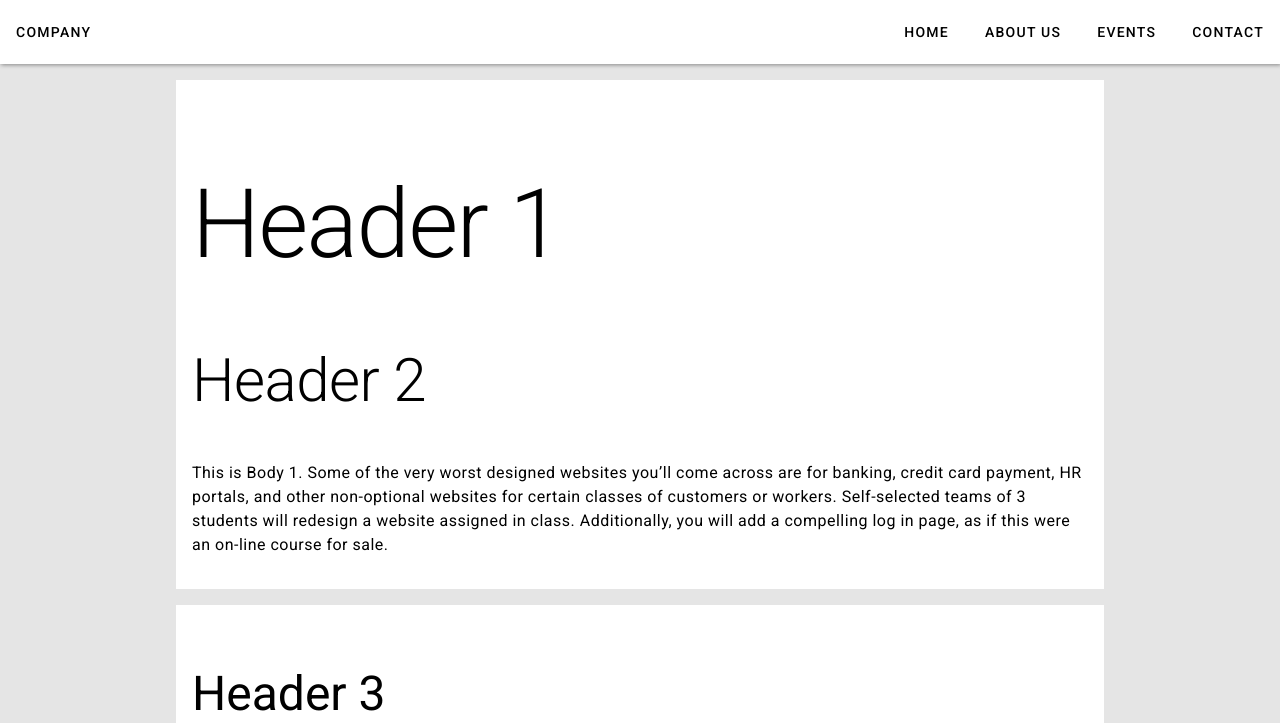
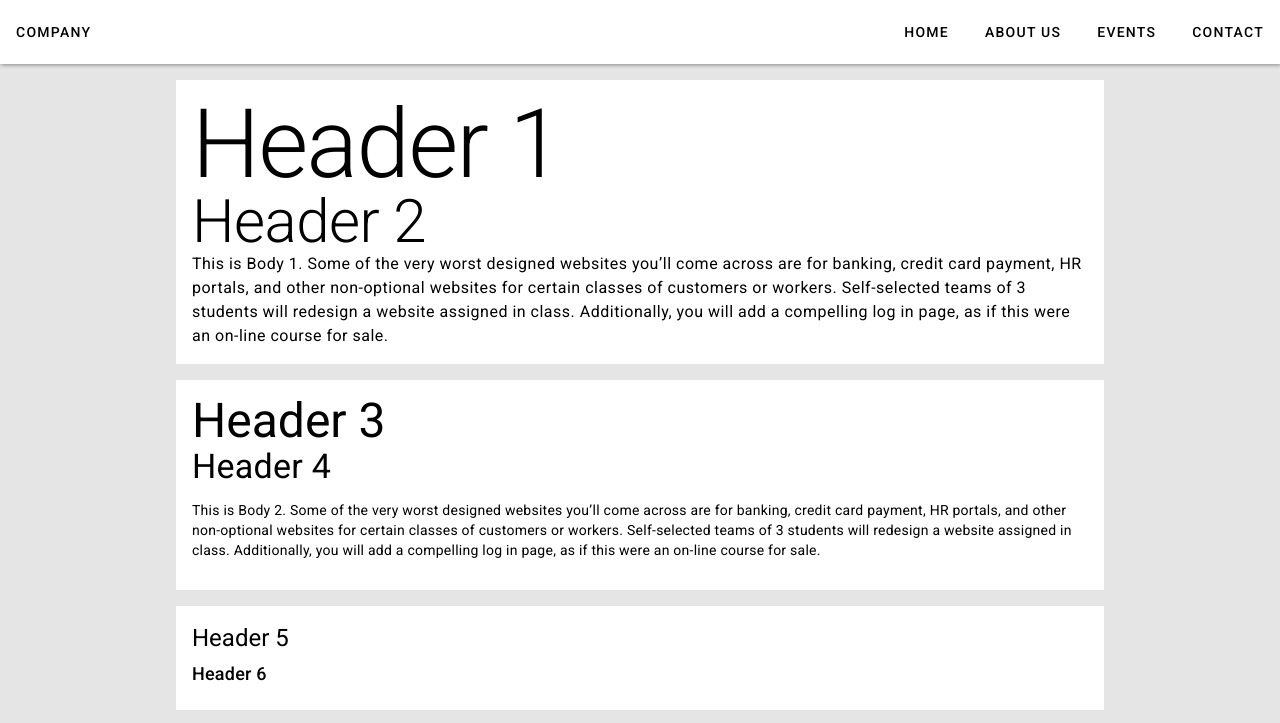
Before and after one commit to dcallegari/itmd362-spring2019-project2, a plain HTML site: page types of text.html in a window 1280 px wide. Shown: the top 723 px of the page. Drawn offline with nearby package versions, Linux system fonts and the light colour scheme.

Commit message:
Added margin feature

```diff
--- a/css/screen.css
+++ b/css/screen.css
@@ -61,10 +61,11 @@ h1 {
   line-height: 6rem; /* 96px = 16px * 6em */
   font-weight: 300; /* light */
   letter-spacing: -0.015625em; /* -1.5 / 96px */
-  margin-block-start: 0.83em;
-  margin-block-end: 0.83em;
-  margin-inline-start: 0px;
-  margin-inline-end: 0px;
+  margin: 0;
+}
+
+h1.margin{
+    margin: 0.83em 0;
 }
 
 h2 {
@@ -72,26 +73,22 @@ h2 {
   line-height: 3.75rem;  /* 60px = 16px * 3.75em */
   font-weight: 300; /* light */
   letter-spacing: -.0083333333em; /* -0.5 / 60px */
-  margin-block-start: 0.83em;
-  margin-block-end: 0.83em;
-  margin: 0.83em;
-  margin-inline-start: 0px;
-  margin-inline-end: 0px;
 }
 
-h1.margin{
+h2.margin{
+   margin: 0.83em 0;
+}
 
-}
 
 h3 {
   font-size: 3em; /* 48px = 16px * 3em */
   line-height: 3.125rem;  /* 50px = 16px * 3.125em */
   font-weight: 400; /* regular */
   letter-spacing: normal; /* 0 / 48px */
-  margin-block-start: 1em;
-  margin-block-end: 1em;
-  margin-inline-start: 0px;
-  margin-inline-end: 0px;
+}
+
+h3.margin{
+  margin: 1em 0;
 }
 
 h4 {
@@ -99,10 +96,10 @@ h4 {
   line-height: 2.5rem;  /* 40px = 16px * 2.5em */
   font-weight: 400; /* regular */
   letter-spacing: 0.0073529412em; /* 0.25 / 34px */
-  margin-block-start: 1.33em;
-  margin-block-end: 1.33em;
-  margin-inline-start: 0px;
-  margin-inline-end: 0px;
+}
+
+h4.margin{
+  margin: 1.33em 0;
 }
 
 h5 {
@@ -110,10 +107,10 @@ h5 {
   line-height: 2rem;  /* 32px = 16px * 2em */
   font-weight: 400; /* regular */
   letter-spacing: normal; /* 0 / 24px */
-  margin-block-start: 1.67em;
-  margin-block-end: 1.67em;
-  margin-inline-start: 0px;
-  margin-inline-end: 0px;
+}
+
+h5.margin{
+    margin: 1.67em 0;
 }
 
 h6 {
@@ -121,10 +118,10 @@ h6 {
   line-height: 2.5rem;  /* 40px = 16px * 2.5em */
   font-weight: 500; /* medium */
   letter-spacing: 0.0125em; /* 0.15 / 20px */
-  margin-block-start: 2.33em;
-  margin-block-end: 2.33em;
-  margin-inline-start: 0px;
-  margin-inline-end: 0px;
+}
+
+h6.margin{
+  margin: 2.33em 0;
 }
 
 p {
@@ -132,10 +129,10 @@ p {
   line-height: 1.5em; /* 24px = 16px * 1.5em */
   font-weight: 400; /* regular */
   letter-spacing: .03125em; /* .5 / 16px */
-  margin-block-start: 1em;
-  margin-block-end: 1em;
-  margin-inline-start: 0px;
-  margin-inline-end: 0px;
+}
+
+p.margin{
+  margin: 1em 0;
 }
 
 .body2 {
```
Also changed, not shown: index.html (+9 -9 lines).
